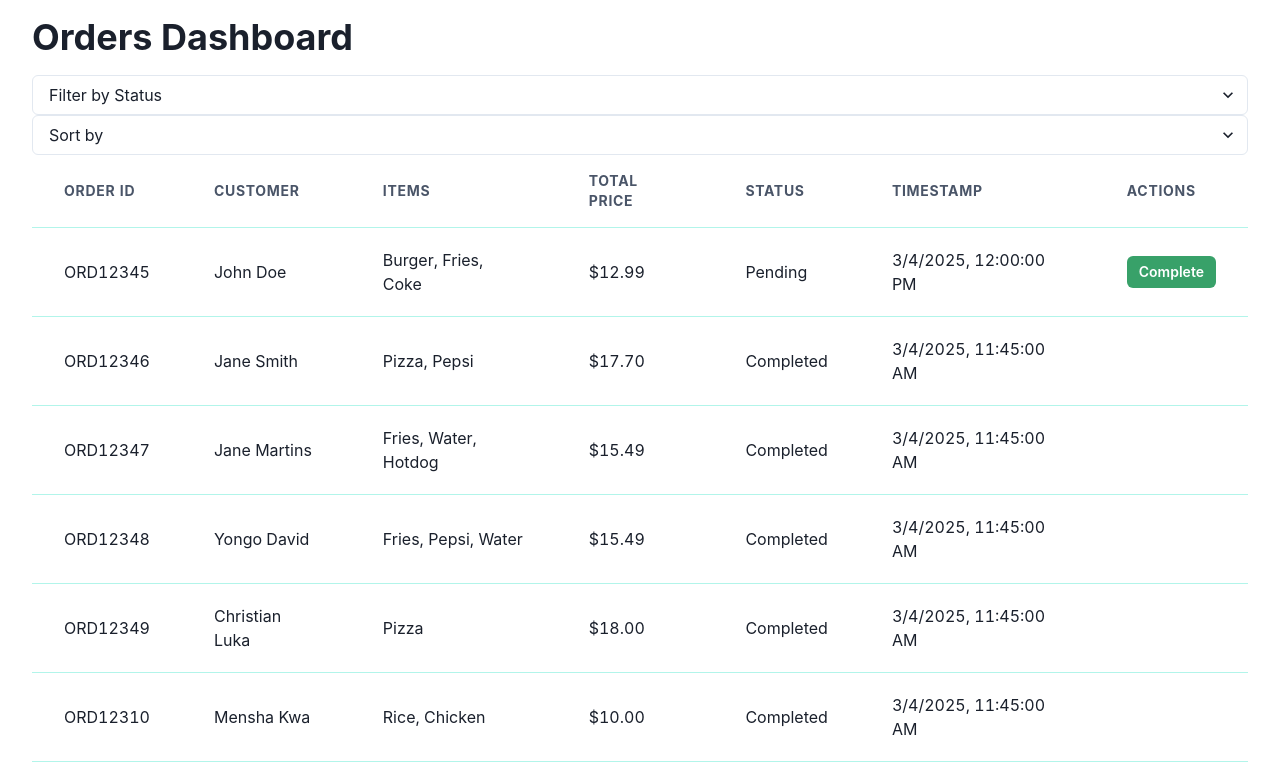
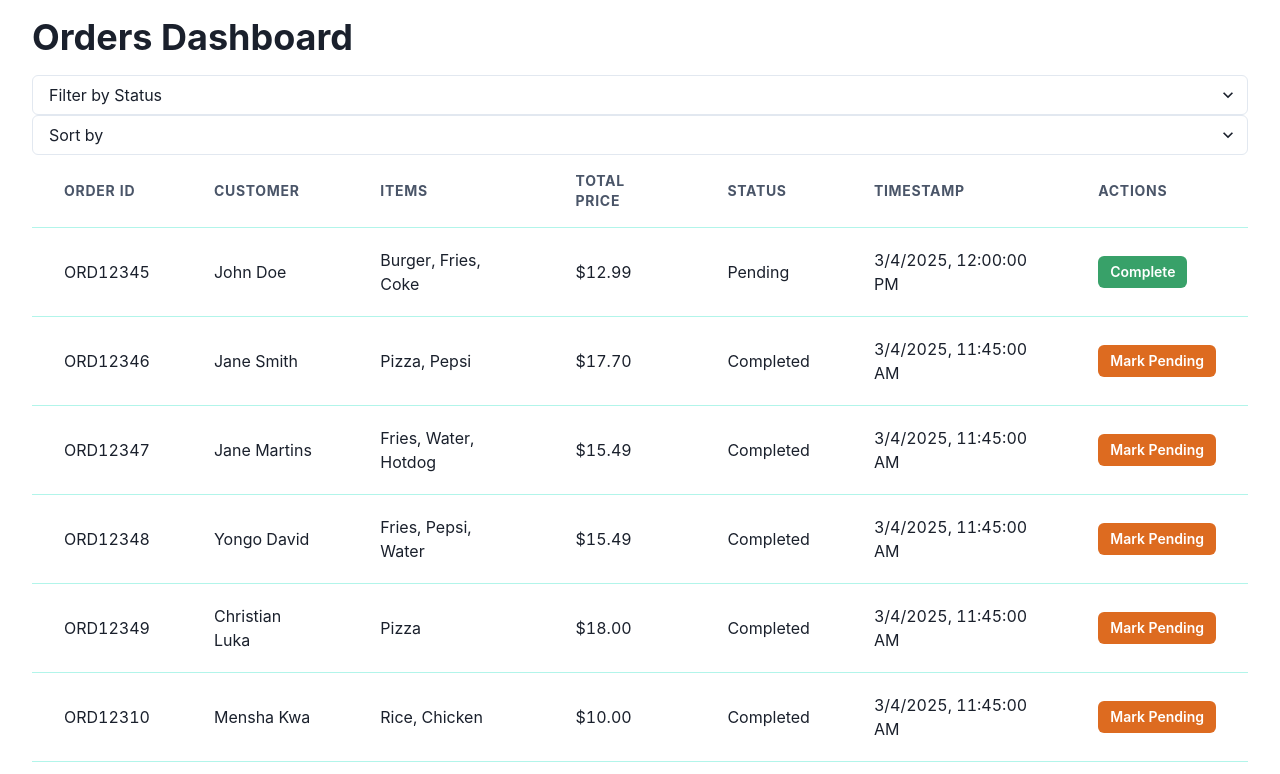
Before and after one commit to YongoDavid/YipOnlineAssesment, a React (Create React App) app in the folder assesment/: page / in a window 1280 px wide. Shown: the top 774 px of the page. Built offline with nearby package versions, Linux system fonts and the light colour scheme.

Commit message:
optimized performace

```diff
--- a/assesment/src/components/CompleteOrderButton.js
+++ /dev/null
@@ -1,18 +0,0 @@
-import { Button } from "@chakra-ui/react";
-
-export default function CompleteOrderButton({ orderId }) {
-  const handleComplete = () => {
-    console.log(`Completing order ${orderId}`);
-    // Add your completion logic here
-  };
-
-  return (
-    <Button
-      colorScheme="green"
-      size="sm"
-      onClick={handleComplete}
-    >
-      Complete
-    </Button>
-  );
-}
--- /dev/null
+++ b/assesment/src/components/OrderStatusButton.js
@@ -0,0 +1,18 @@
+import { Button } from "@chakra-ui/react";
+
+export default function OrderStatusButton({ orderId, status, onOrderStatusChange }) {
+  const handleStatusToggle = () => {
+    const newStatus = status === "Pending" ? "Completed" : "Pending";
+    onOrderStatusChange(orderId, newStatus);
+  };
+
+  return (
+    <Button
+      colorScheme={status === "Pending" ? "green" : "orange"}
+      size="sm"
+      onClick={handleStatusToggle}
+    >
+      {status === "Pending" ? "Complete" : "Mark Pending"}
+    </Button>
+  );
+}
--- a/assesment/src/components/OrdersTable.js
+++ b/assesment/src/components/OrdersTable.js
@@ -1,31 +1,100 @@
-import { Table, Thead, Tbody, Tr, Th, Td, Box, Heading } from "@chakra-ui/react";
-import CompleteOrderButton from "./CompleteOrderButton";
+import React, { useState, useEffect, useMemo, useCallback } from "react";
+import { Table, Thead, Tbody, Tr, Th, Td, Box, Heading, Spinner, Button } from "@chakra-ui/react";
+import OrderStatusButton from "./OrderStatusButton"
 import FilterSortControls from "./FilterSortControls";
 import Data from '../data/mockOrders.json';
-import { useState, useEffect } from "react";
+
+
+// Constants for lazy loading
+const ITEMS_PER_PAGE = 10;
 
 export default function OrdersTable() {
   const [orders, setOrders] = useState([]);
   const [error, setError] = useState(null);
   const [filter, setFilter] = useState('');
   const [sort, setSort] = useState('');
+  const [page, setPage] = useState(1);
+  const [loading, setLoading] = useState(false);
+  const [hasMore, setHasMore] = useState(true);
 
-  if (!CompleteOrderButton) {
-    console.error('CompleteOrderButton component not found');
+  // Memoize the filtered and sorted orders
+  const processedOrders = useMemo(() => {
+    return orders
+      .filter(order => !filter || order.status === filter)
+      .sort((a, b) => {
+        if (!sort) return 0;
+        if (sort === 'date') {
+          return new Date(b.timestamp) - new Date(a.timestamp);
         }
+        if (sort === 'price') {
+          return b.totalPrice - a.totalPrice;
+        }
+        return 0;
+      });
+  }, [orders, filter, sort]);
 
+  // Memoize the paginated orders
+  const paginatedOrders = useMemo(() => {
+    const startIndex = 0;
+    const endIndex = page * ITEMS_PER_PAGE;
+    return processedOrders.slice(startIndex, endIndex);
+  }, [processedOrders, page]);
+
+  // Memoize the handleOrderStatusChange function
+  const handleOrderStatusChange = useCallback((orderId, newStatus) => {
+    setOrders(prevOrders =>
+      prevOrders.map(order =>
+        order.id === orderId
+          ? { ...order, status: newStatus }
+          : order
+      )
+    );
+  }, []);
+
+  // Load initial data
   useEffect(() => {
+    const loadInitialData = async () => {
       try {
+        setLoading(true);
         if (!Array.isArray(Data)) {
           throw new Error('Invalid data format');
         }
-      setOrders(Data);
-      console.log("Loaded orders:", Data); // Debug log
+
+        // Simulate API delay for demonstration
+        await new Promise(resolve => setTimeout(resolve, 500));
+
+        const initialData = Data.slice(0, ITEMS_PER_PAGE);
+        setOrders(initialData);
+        setHasMore(Data.length > ITEMS_PER_PAGE);
       } catch (err) {
         setError('Error loading orders data');
         console.error('Error loading orders:', err);
+      } finally {
+        setLoading(false);
       }
+    };
+
+    loadInitialData();
   }, []);
+
+  // Load more data
+  const loadMore = async () => {
+    try {
+      setLoading(true);
+
+      // Simulate API delay for demonstration
+      await new Promise(resolve => setTimeout(resolve, 500));
+
+      const nextData = Data.slice(0, (page + 1) * ITEMS_PER_PAGE);
+      setOrders(nextData);
+      setHasMore(nextData.length < Data.length);
+      setPage(prev => prev + 1);
+    } catch (err) {
+      console.error('Error loading more orders:', err);
+    } finally {
+      setLoading(false);
+    }
+  };
 
   if (error) {
     return <Box p={4}>Error: {error}</Box>;
@@ -48,33 +117,13 @@ export default function OrdersTable() {
           </Tr>
         </Thead>
         <Tbody>
-          {orders && orders.length > 0 ? (
-            orders
-              .filter(order => !filter || order.status === filter)
-              .sort((a, b) => {
-                if (!sort) return 0;
-                if (sort === 'date') {
-                  return new Date(b.timestamp) - new Date(a.timestamp);
-                }
-                if (sort === 'price') {
-                  return b.totalPrice - a.totalPrice;
-                }
-                return 0;
-              })
-              .map((order) => (
-                <Tr key={order.id}>
-                  <Td>{order.id}</Td>
-                  <Td>{order.customer}</Td>
-                  <Td>{order.items.join(", ")}</Td>
-                  <Td>${order.totalPrice.toFixed(2)}</Td>
-                  <Td>{order.status}</Td>
-                  <Td>{new Date(order.timestamp).toLocaleString()}</Td>
-                  <Td>
-                    {order.status === "Pending" && CompleteOrderButton && (
-                      <CompleteOrderButton orderId={order.id} />
-                    )}
-                  </Td>
-                </Tr>
+          {paginatedOrders.length > 0 ? (
+            paginatedOrders.map((order) => (
+              <OrderRow
+                key={order.id}
+                order={order}
+                onStatusChange={handleOrderStatusChange}
+              />
             ))
           ) : (
             <Tr>
@@ -83,6 +132,43 @@ export default function OrdersTable() {
           )}
         </Tbody>
       </Table>
+
+      {loading && (
+        <Box textAlign="center" mt={4}>
+          <Spinner size="lg" />
+        </Box>
+      )}
+
+      {!loading && hasMore && (
+        <Box textAlign="center" mt={4}>
+          <Button onClick={loadMore} colorScheme="teal">
+            Load More
+          </Button>
+        </Box>
+      )}
     </Box>
   );
 }
+
+// Memoized OrderRow component
+const OrderRow = React.memo(({ order, onStatusChange }) => {
+  return (
+    <Tr>
+      <Td>{order.id}</Td>
+      <Td>{order.customer}</Td>
+      <Td>{order.items.join(", ")}</Td>
+      <Td>${order.totalPrice.toFixed(2)}</Td>
+      <Td>{order.status}</Td>
+      <Td>{new Date(order.timestamp).toLocaleString()}</Td>
+      <Td>
+        <OrderStatusButton
+          orderId={order.id}
+          status={order.status}
+          onOrderStatusChange={onStatusChange}
+        />
+      </Td>
+    </Tr>
+  );
+});
+
+OrderRow.displayName = 'OrderRow';
```
Lines whose indentation alone changed are shown as unchanged.
